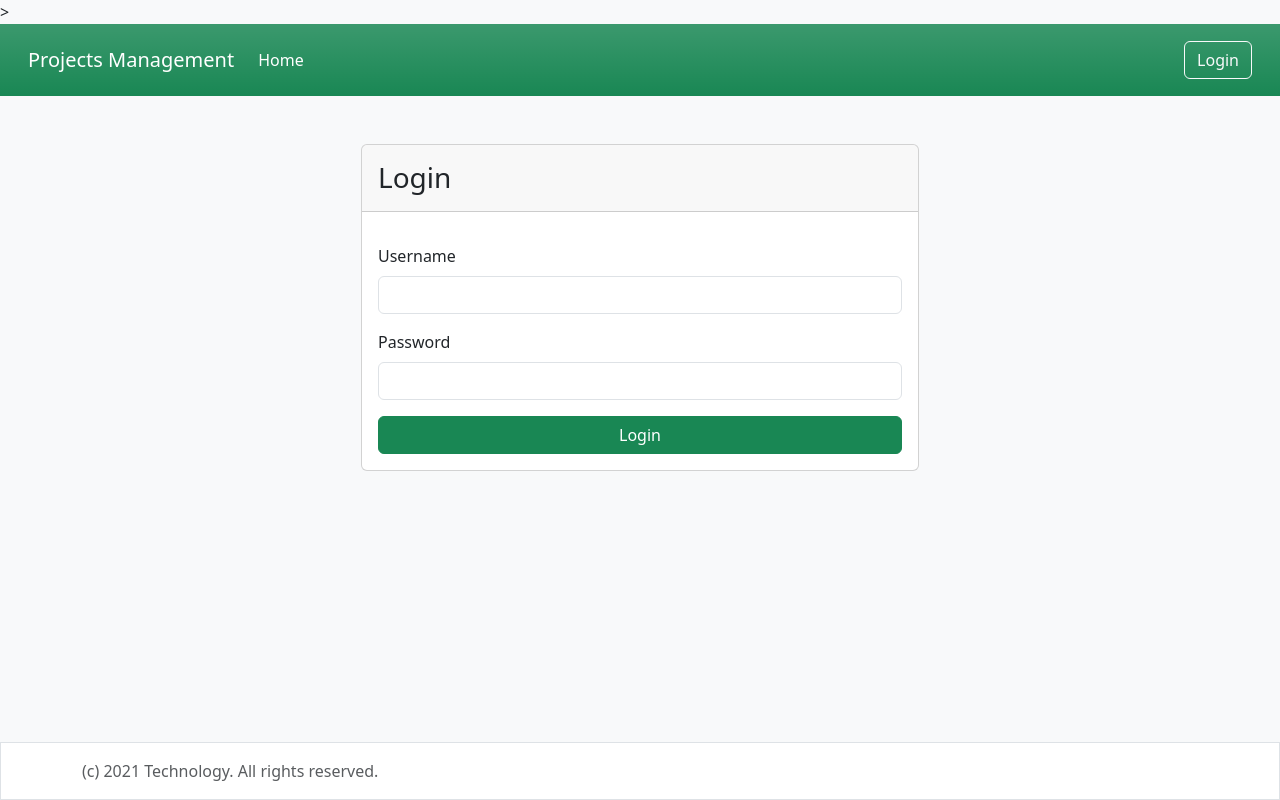
After one commit to moseed/django-pm, a Django app: page /accounts/login/ in a window 1280 px wide. The commit adds this page. Run offline with Django 3.2, Linux system fonts and the light colour scheme.

Commit message:
Login & Logout

```diff
--- /dev/null
+++ b/accounts/forms.py
@@ -0,0 +1,18 @@
+from django.contrib.auth.forms import AuthenticationForm
+from django import forms
+
+attrs = {'class': 'form-control'}
+
+class UserLoginForm(AuthenticationForm):
+
+    def __int__(self, *args, **kwargs):
+        super(UserLoginForm, self).__init__(*args, **kwargs)
+
+    username = forms.CharField(
+        label='Username',
+        widget=forms.TextInput(attrs=attrs)
+    )
+    password = forms.CharField(
+        label='Password',
+        widget=forms.PasswordInput(attrs=attrs)
+    )
--- /dev/null
+++ b/accounts/templates/registration/login.html
@@ -0,0 +1,28 @@
+{% extends 'base.html' %}
+{% load i18n %}
+
+{% block content %}
+<div class="container">
+    <div class="row justify-content-md-center">
+        <div class="card col-md-6 px-0">
+            <div class="card-header">
+                <h3 class="mb-0 py-2">
+                    {% trans 'Login' %}
+                </h3>
+            </div>
+            <div class="card-body">
+                <form method="post">
+                    {% csrf_token %}
+                    {% include 'common/form.html' with form=form %}
+                    <div class="d-grid gap-2">
+                        <button class="btn btn-success btn-block">
+                            {% translate 'Login'%}
+                        </button>
+                    </div>
+                </form>
+            </div>
+        </div>
+    </div>
+</div>
+
+{% endblock %}
--- /dev/null
+++ b/accounts/urls.py
@@ -0,0 +1,8 @@
+from django.contrib.auth.views import LoginView
+from django.urls import include, path
+from accounts.forms import UserLoginForm
+
+urlpatterns =[
+    path('login/', LoginView.as_view(authentication_form=UserLoginForm), name='login'),
+    path('',include('django.contrib.auth.urls'))
+]
--- a/project_managment/settings.py
+++ b/project_managment/settings.py
@@ -132,6 +132,9 @@ STATIC_URL = '/static/'
 
 DEFAULT_AUTO_FIELD = 'django.db.models.BigAutoField'
 
+LOGIN_REDIRECT_URL = '/'
+LOGOUT_REDIRECT_URL = '/accounts/login'
+
 INTERNAL_IPS = [
     # ...
     "127.0.0.1"
--- a/project_managment/urls.py
+++ b/project_managment/urls.py
@@ -20,5 +20,6 @@ from django.urls import path, include
 urlpatterns = [
     path('__debug__/', include('debug_toolbar.urls')),
     path('', include('projects.urls')),
+    path('accounts/', include('accounts.urls')),
     path('admin/', admin.site.urls),
 ]
--- a/projects/templates/partial/header.html
+++ b/projects/templates/partial/header.html
@@ -1,17 +1,30 @@
 {% load i18n %}
+
+<header>
 <nav class="navbar navbar-expand-lg navbar-dark bg-success bg-gradient p-3">
   <div class="container-fluid">
     <a class="navbar-brand" href="{% url 'Project_list' %}"> {% trans 'Projects Management' %}</a>
-
     <button class="navbar-toggler" type="button" data-bs-toggle="collapse" data-bs-target="navbarCollapse"
             aria-controls="navbarCollapse" aria-expanded="false">
             <span class="navbar-toggler-icon"></span>
     </button>
-
     <div class="collapse navbar-collapse" id="navbarCollapse">
       <ul class="navbar-nav me-auto mb-2 mb-md-0">
         <li class="nav-item">
           <a class="nav-link active" aria-current="page" href="{% url 'Project_list' %}">{% trans 'Home' %}</a>
+        </li>
+      </ul>
+      {% if user.is_authenticated %}
+         <ul class="navbar-nav mb-2 mb-lg-0 me-3">
+            <<li class="nav-item dropdown">
+                <a class="nav-link dropdown-toggle" href="#" id="navbarDropdown" role="button" data-bs-toggle="dropdown" aria-expanded="false">
+                    {{user.username}}
+                </a>
+                <ul class="dropdown-menu" aria-labelledby="navbarDropdown">
+                    <li><a class="dropdown-item" href="#">{% trans 'Profile' %}</a></li>
+                    <li><hr class="dropdown-divider"></li>
+                    <li><a class="dropdown-item" href="{% url 'logout' %}">{% trans 'Logout' %}</a></li>
+                </ul>
             </li>
         </ul>
         <form method="GET" action="{% url 'Project_list' %}" class="d-flex">
@@ -20,14 +33,20 @@
             type="text"
             name="q"
             class="form-control"
-           placeholder="{% trans 'search' %}"
+            placeholder="{% trans 'Search' %}"
              value="{{ request.GET.q}}"
-          >
-          <button class="btn btn-outline-light" type="submit">
+           />
+           <button class="btn btn-outline-light" type="Submit">
               <i class="bi bi-search"></i>
            </button>
           </div>
         </form>
+      {% else %}
+         <a class="btn btn-outline-light" href="{% url 'login' %}">
+           {% trans 'Login' %}
+         </a>
+      {% endif %}
       </div>
   </div>
 </nav>
+</header>
```
Also changed, not shown: projects/views.py (+9 -8 lines). Lines whose indentation alone changed are shown as unchanged.
